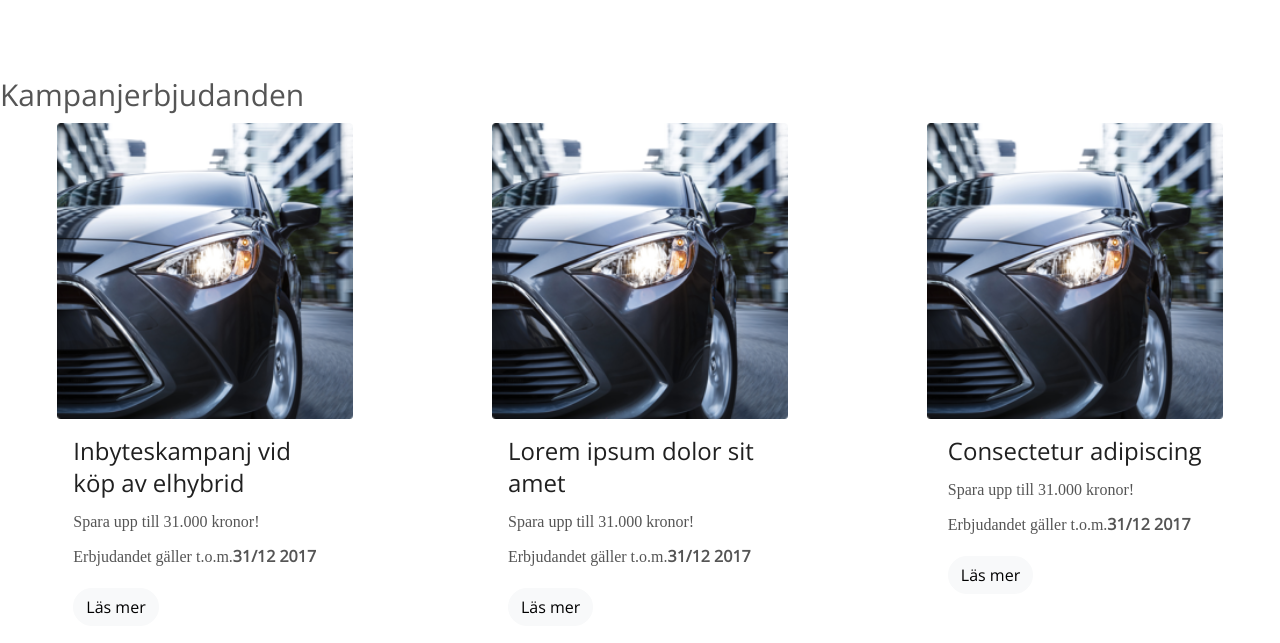
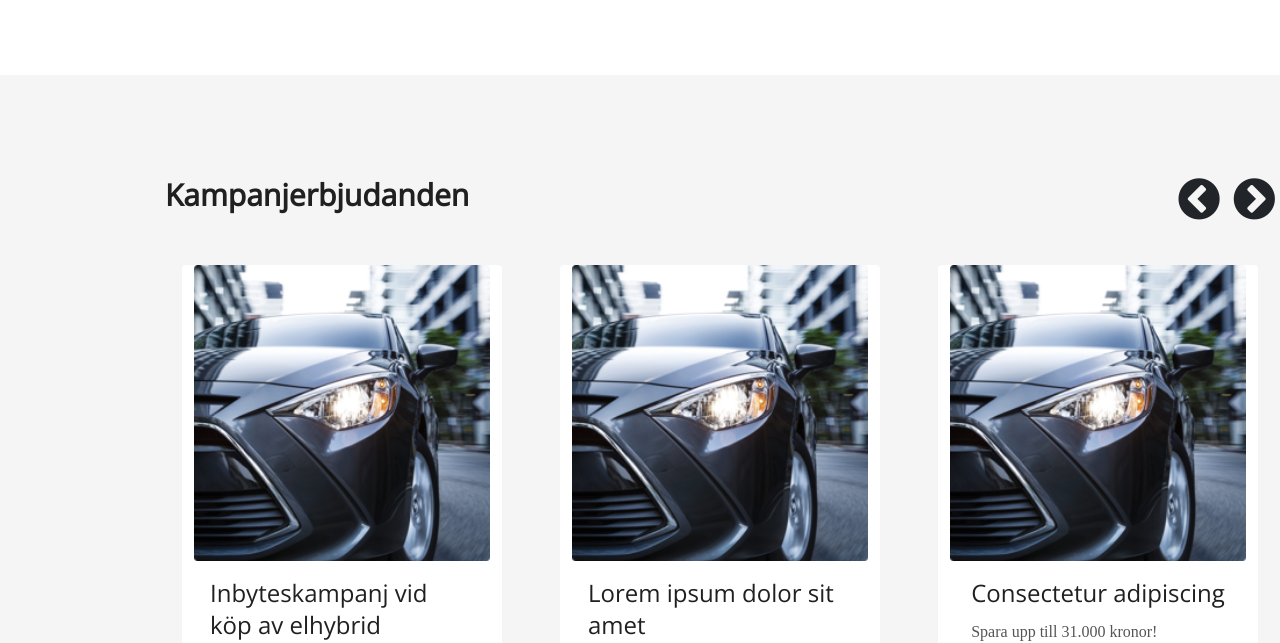
Before and after one commit to ruchita135/Toyota, a plain HTML site: page index.html in a window 1280 px wide. Shown: the part 2461-3104 px from the top of the page. Drawn offline with nearby package versions, Linux system fonts and the light colour scheme.

Commit message:
Added CSS to offer title

```diff
--- a/index.html
+++ b/index.html
@@ -183,13 +183,16 @@
             <div class="welcome-section text-center">
                 <h1 class="wel-title">Välkommen till Toyota Center Göteborg</h1>
                 <h3 class="wel-text">Lorem ipsum dolor sit amet, consectetur adipiscing elit. Nullam vel bibendum enim, nec aliquam tortor. Nunc in quam tincidunt, viverra nulla ac, fermentum orci.</h3>
-                <button type="button" class="btn btn-toyota-primary rounded-pill">Läs mer</button>
+                <a class="btn btn-toyota-primary rounded-pill" href="#" role="button">Läs mer</a>
             </div>
 
-            <div class="offer section">
-                <div>
-                    <h3>Kampanjerbjudanden</h3>
-
+            <div class="offer-section">
+                <div class="d-flex justify-content-between">
+                    <h3 class="offer-title">Kampanjerbjudanden</h3>
+                    <div class="chev-icons text-decoration-none m-0">
+                            <i class="fa fa-chevron-circle-left fa-3x" aria-hidden="true"></i>
+                            <i class="fa fa-chevron-circle-right fa-3x" aria-hidden="true"></i>
+                    </div>
                 </div>
 
                 <div class="row justify-content-center mb-3">
--- a/resources/css/style.css
+++ b/resources/css/style.css
@@ -29,12 +29,11 @@ h2 {
 
 h3 {
     font-size: 30px;
-    font-weight: normal;
+    font-weight: bold;
     font-stretch: normal;
     font-style: normal;
     line-height: 1.33;
     letter-spacing: normal;
-    color: #555555;
 }
 
 h4 {
@@ -337,6 +336,7 @@ header .nav-item {
     width: 920px;
     height: 135px;
     margin-bottom: 70px;
+    color: #555555;
 }
 
 .welcome-section .btn-toyota-primary {
@@ -344,3 +344,21 @@ header .nav-item {
     color: #202020;
     padding: 20px 30px;
 }
+
+/* Offer Section */
+
+.offer-section {
+    width: 1440px;
+    height: 813px;
+    padding: 100px 165px;
+    background-color: #f5f5f5;
+}
+
+.offer-title {
+    color: #202020;
+    margin: 0 0 50px 0;
+}
+
+.fa-chevron-circle-left {
+    padding-right: 10px;
+}
```
